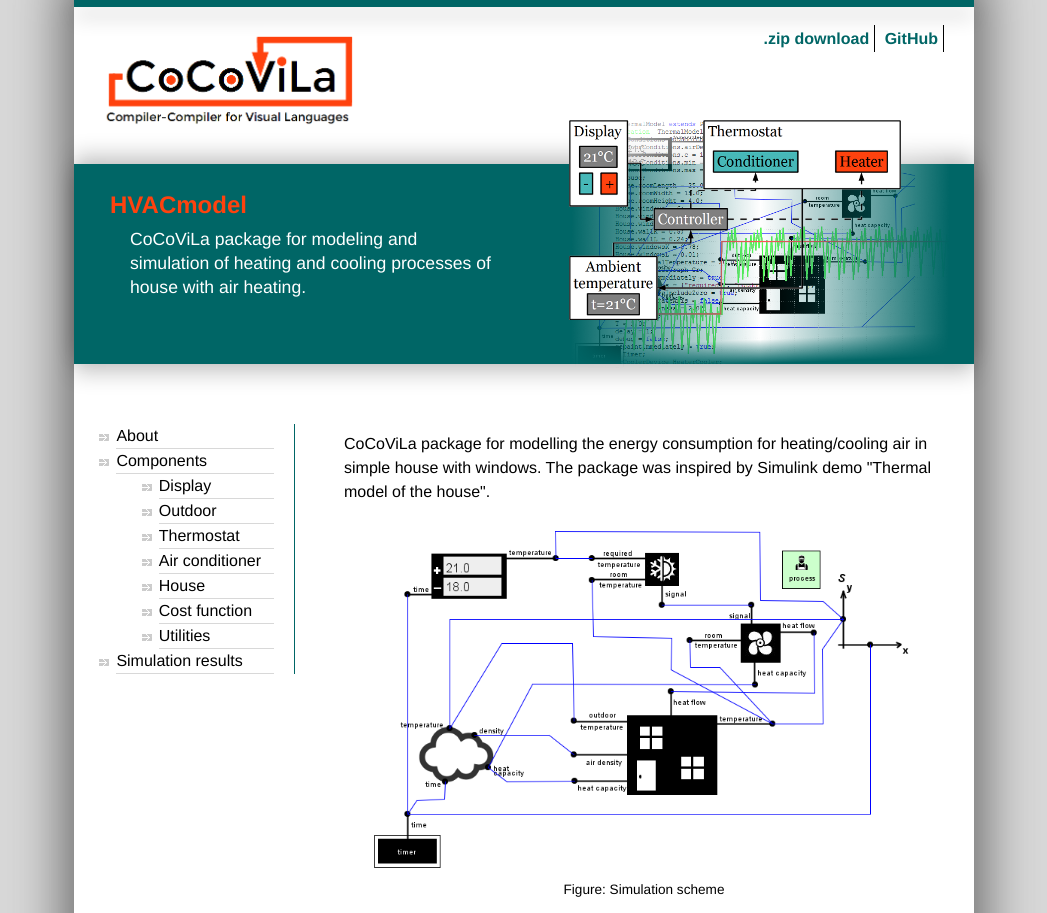
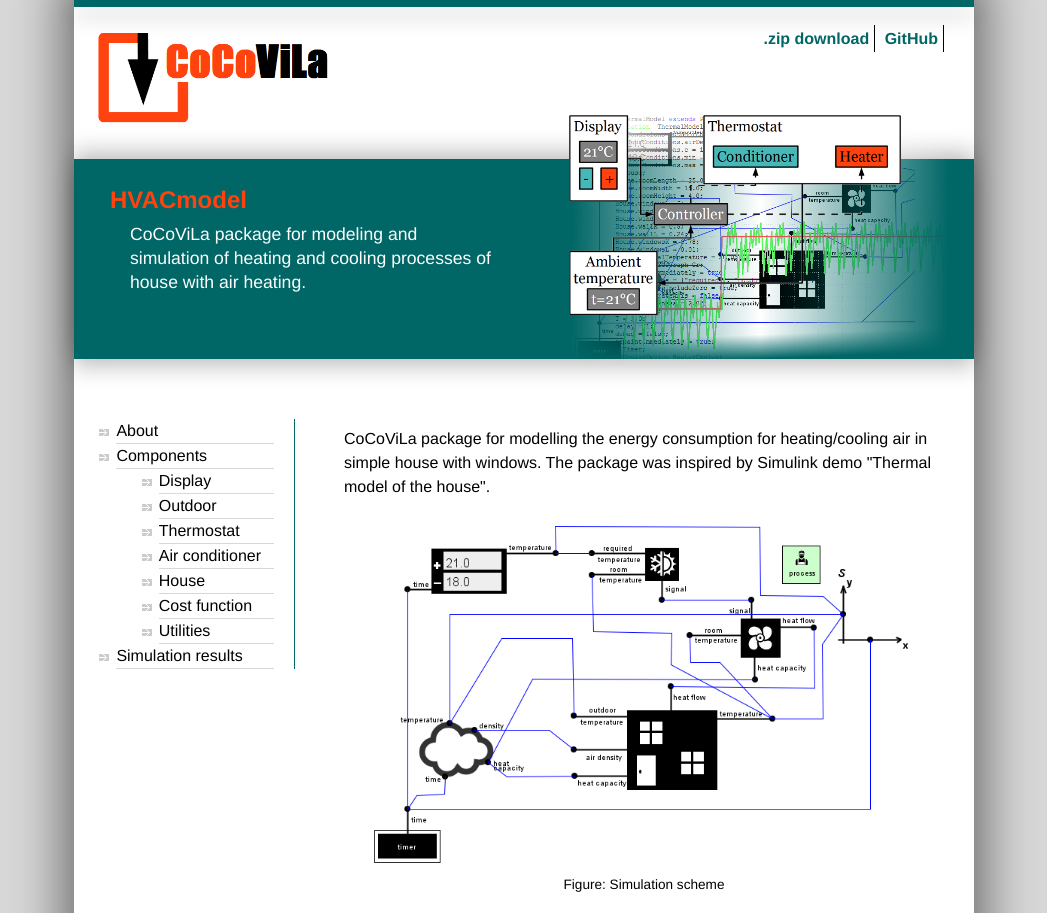
Before and after one commit to CoCoViLa/HVACmodel, a plain HTML site: page index.html in a window 1280 px wide. Shown: the top 913 px of the page, without its empty margins (116-1163 px from the left). Drawn offline with nearby package versions, Linux system fonts and the light colour scheme.

Commit message:
New logo

```diff
--- a/index.html
+++ b/index.html
@@ -17,8 +17,8 @@
 <header>
 <div class="header_horizontalTopLine"></div>
 <div class="header_logo">
-	<img src="img/logo/cocovila.png" alt="logo" height="100px">
-	<!--<div class="header_logo_textBig">CoCoViLa</div>
+	<img src="img/logo/cocovila2.png" alt="logo" height="100px">
+	<!--<div class="header_logo_textBig">(Co)<sup>2</sup>ViLa</div>
 	<div class="header_logo_textSmall">Compiler-Compiler for Visual Languages</div> -->
 	<div class="header_download">
 		<a href="https://github.com/CoCoViLa/HVACmodel/archive/ver1.0.zip">.zip download</a>
--- a/style.css
+++ b/style.css
@@ -97,7 +97,7 @@ Header
 }
 
 .header_logo {
-	padding:20px 30px 10px 20px;
+	padding:20px 30px 5px 20px;
 	background:transparent;
 }
 
@@ -108,6 +108,8 @@ Header
 	font-weight:bold;
 	font-size: 180%;
 }
+
+
 
 .header_logo_textSmall{
 	display:block;
```
Also changed, not shown: img/logo/cocovila2.png (added).
